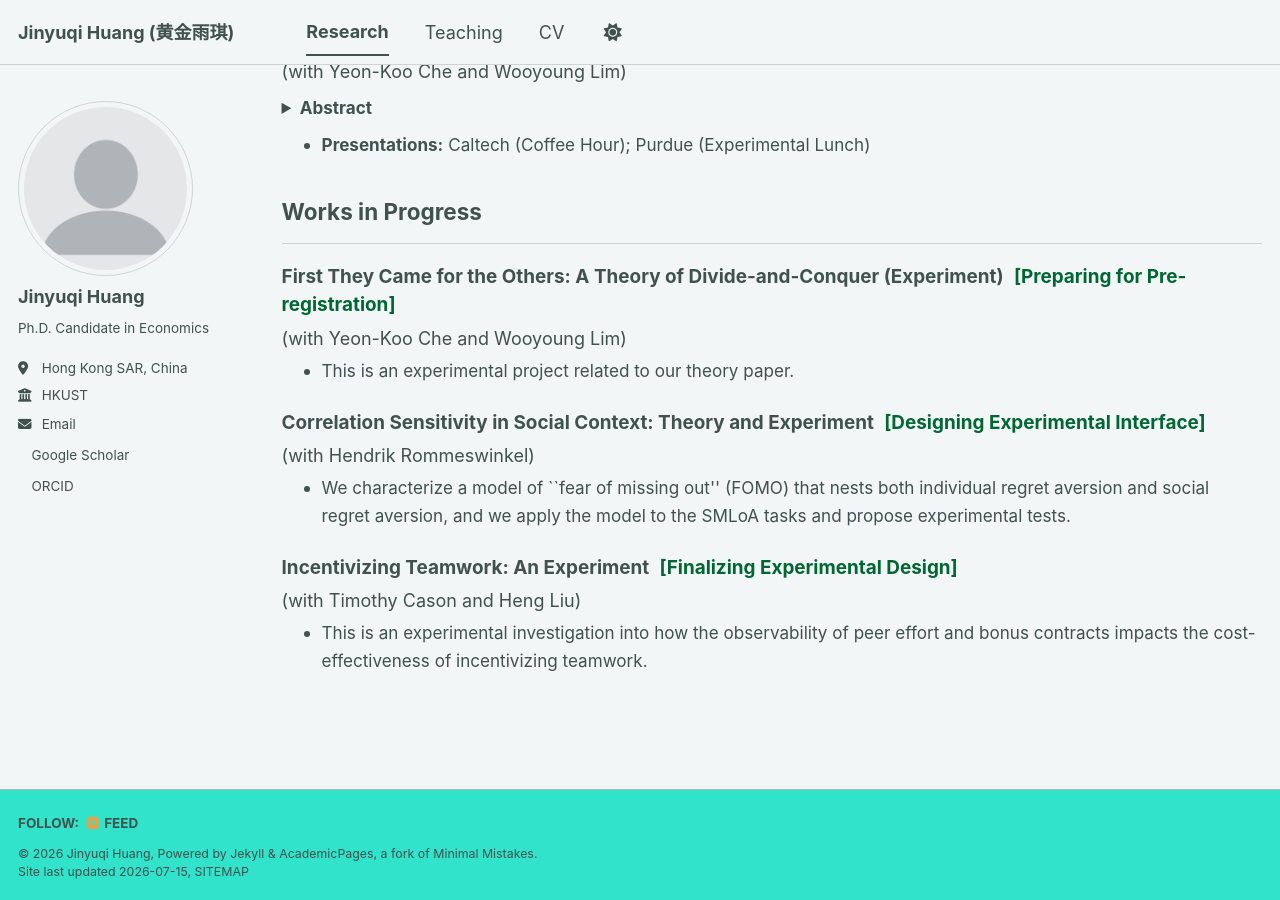
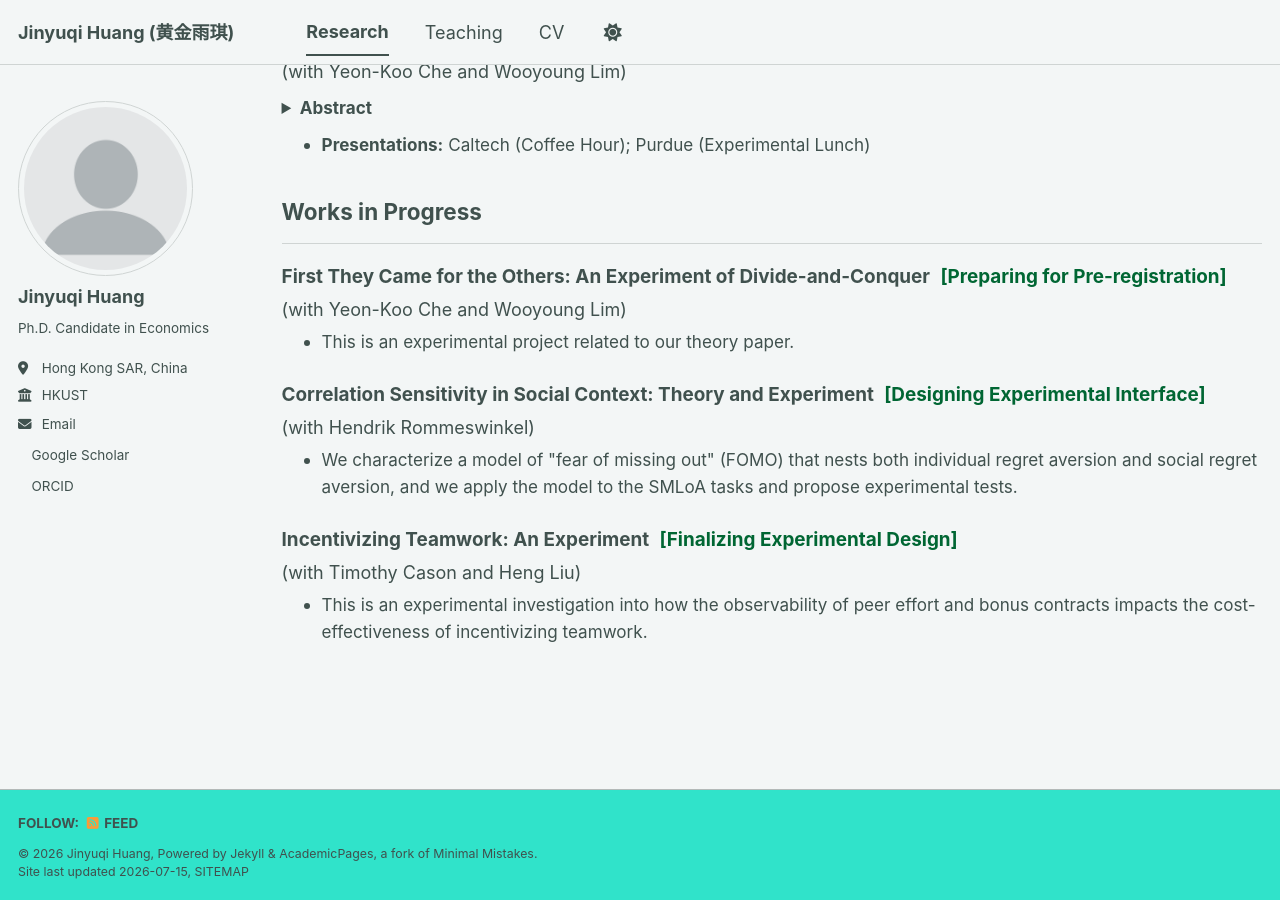
Before and after one commit to brayanam5903/brayanam5903.github.io, a Jekyll site: the page built from _pages/publications.html, in a window 1280 px wide and 900 px high, scrolled down 655 px. Built offline with Jekyll 4.4.1, drawn with Linux system fonts in a browser that asks for light colours; a style sheet for code colours, icons or effects is not loaded.

Commit message:
Update publication title and FOMO description

```diff
--- a/_pages/publications.html
+++ b/_pages/publications.html
@@ -61,7 +61,7 @@ author_profile: true
 
 <div style="margin-bottom: 25px;">
   <p style="margin-bottom: 5px; font-size: 1.05em;">
-    <b>First They Came for the Others: A Theory of Divide-and-Conquer (Experiment)</b>
+    <b>First They Came for the Others: An Experiment of Divide-and-Conquer</b>
     <span style="color: #006633; font-weight: bold; margin-left: 5px;">[Preparing for Pre-registration]</span>
   </p>
   <p style="margin-top: 0; margin-bottom: 5px;">
@@ -81,7 +81,7 @@ author_profile: true
     (with Hendrik Rommeswinkel)
   </p>
   <ul style="margin-top: 0; margin-bottom: 10px; font-size: 0.95em; line-height: 1.6;">
-    <li>We characterize a model of ``fear of missing out'' (FOMO) that nests both individual regret aversion and social regret aversion, and we apply the model to the SMLoA tasks and propose experimental tests.</li>
+    <li>We characterize a model of "fear of missing out" (FOMO) that nests both individual regret aversion and social regret aversion, and we apply the model to the SMLoA tasks and propose experimental tests.</li>
   </ul>
 </div>
 
```
